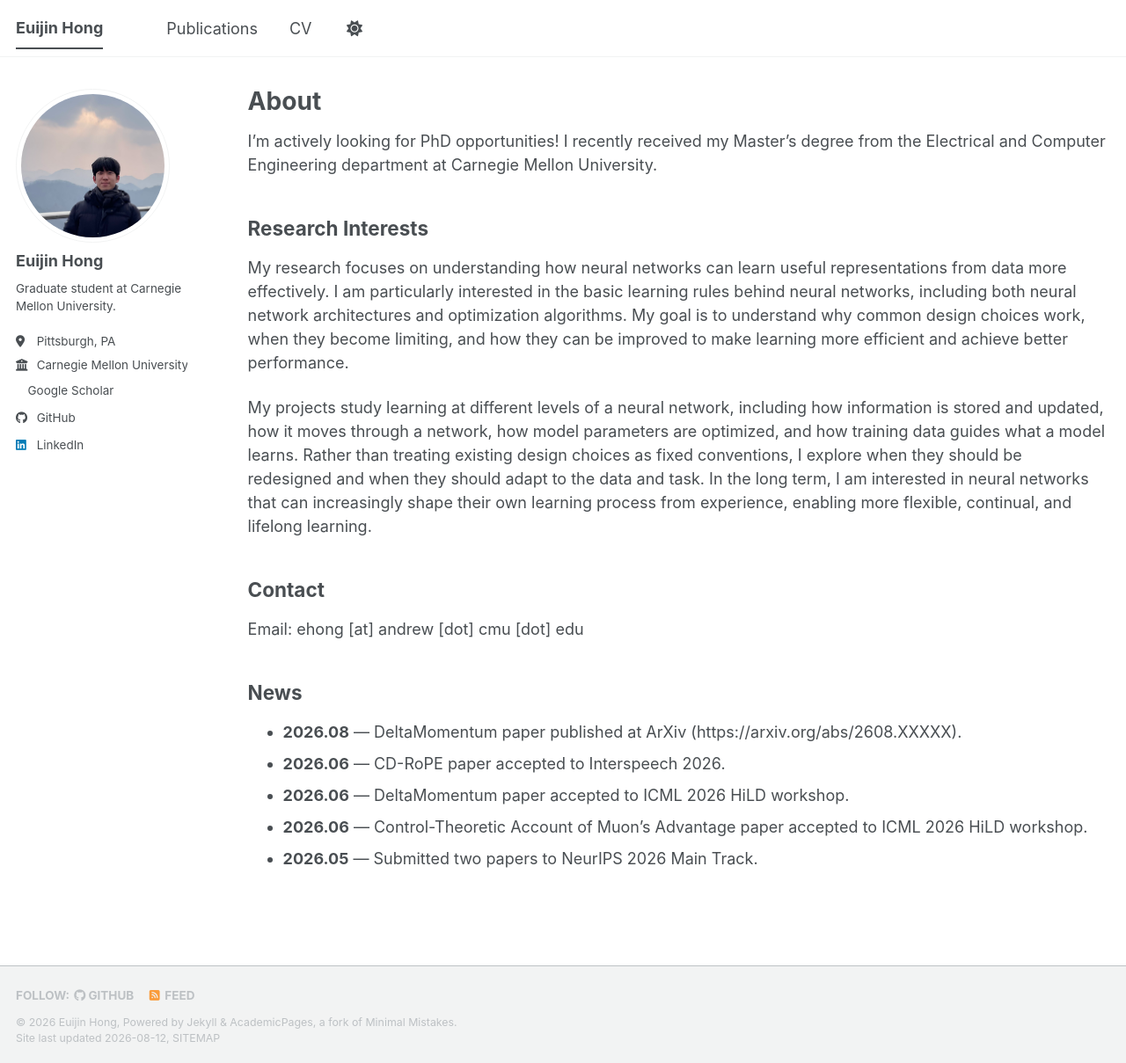
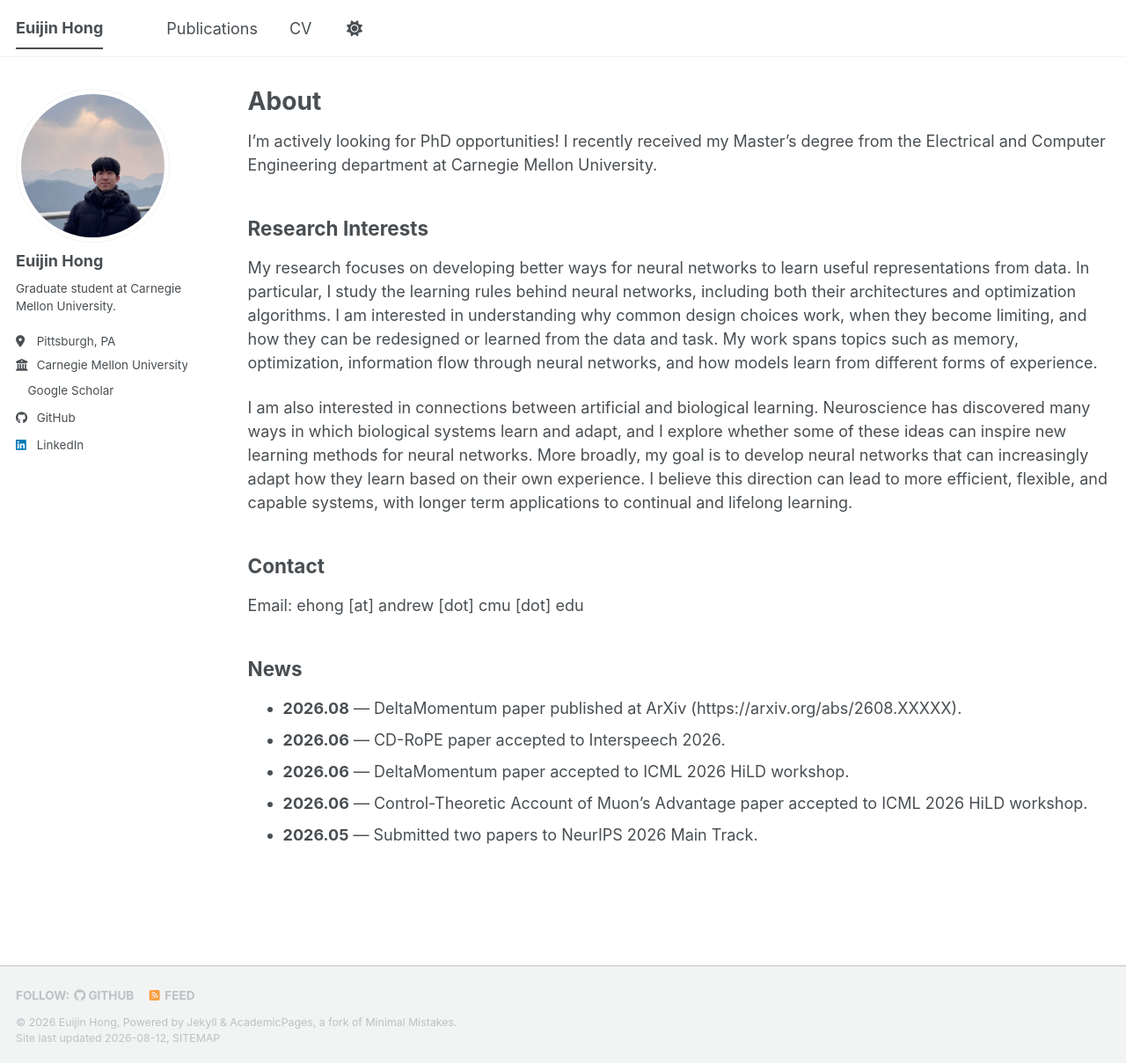
Before and after one commit to euijinh/euijinh.github.io, a Jekyll site: the page built from _pages/about.md, in a window 1280 px wide and 1209 px high. Shown: the whole window at 88% size. Built offline with Jekyll 4.4.1, drawn with Linux system fonts in a browser that asks for light colours; a style sheet for code colours, icons or effects is not loaded.

Commit message:
Update research interests section

```diff
--- a/_pages/about.md
+++ b/_pages/about.md
@@ -14,9 +14,9 @@ I'm actively looking for PhD opportunities! I recently received my Master's degr
 
 ## Research Interests
 
-My research focuses on understanding how neural networks can learn useful representations from data more effectively. I am particularly interested in the basic learning rules behind neural networks, including both neural network architectures and optimization algorithms. My goal is to understand why common design choices work, when they become limiting, and how they can be improved to make learning more efficient and achieve better performance.
+My research focuses on developing better ways for neural networks to learn useful representations from data. In particular, I study the learning rules behind neural networks, including both their architectures and optimization algorithms. I am interested in understanding why common design choices work, when they become limiting, and how they can be redesigned or learned from the data and task. My work spans topics such as memory, optimization, information flow through neural networks, and how models learn from different forms of experience.
 
-My projects study learning at different levels of a neural network, including how information is stored and updated, how it moves through a network, how model parameters are optimized, and how training data guides what a model learns. Rather than treating existing design choices as fixed conventions, I explore when they should be redesigned and when they should adapt to the data and task. In the long term, I am interested in neural networks that can increasingly shape their own learning process from experience, enabling more flexible, continual, and lifelong learning.
+I am also interested in connections between artificial and biological learning. Neuroscience has discovered many ways in which biological systems learn and adapt, and I explore whether some of these ideas can inspire new learning methods for neural networks. More broadly, my goal is to develop neural networks that can increasingly adapt how they learn based on their own experience. I believe this direction can lead to more efficient, flexible, and capable systems, with longer term applications to continual and lifelong learning.
 
 ## Contact
 
```
